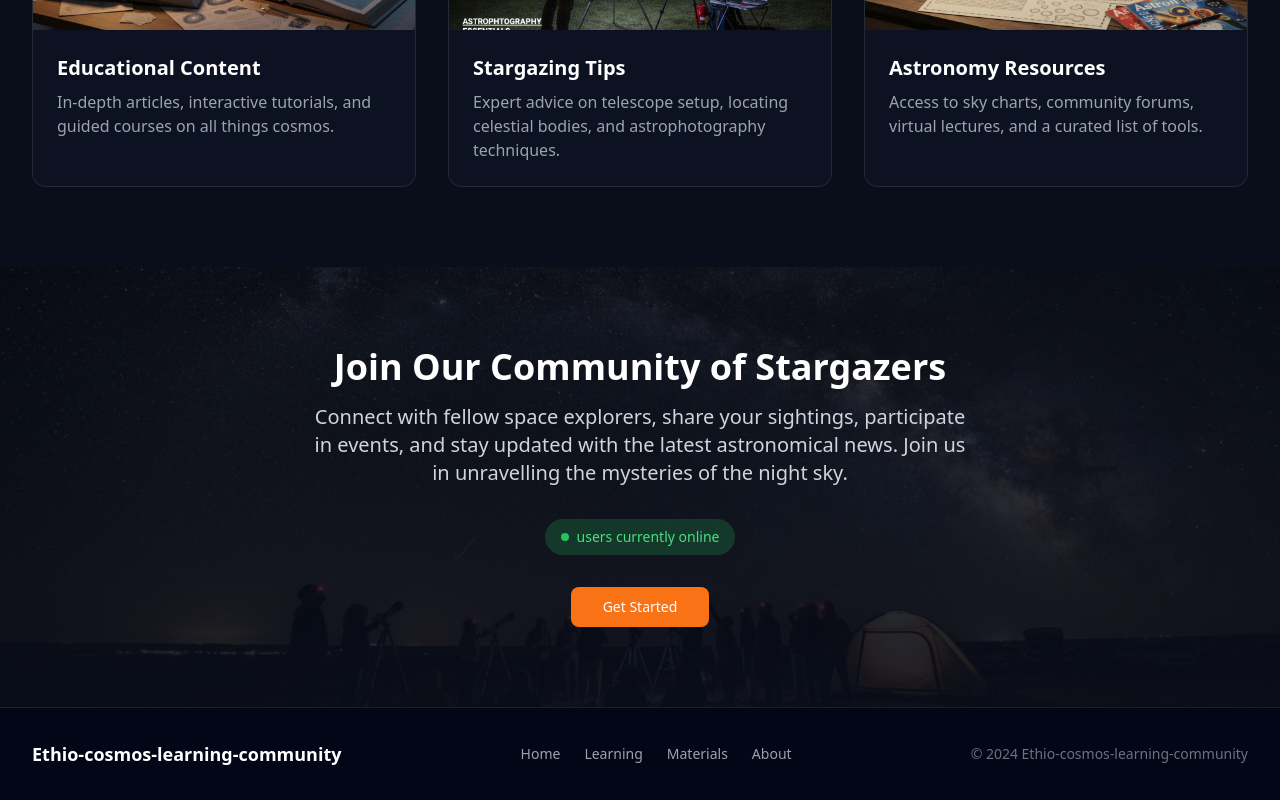
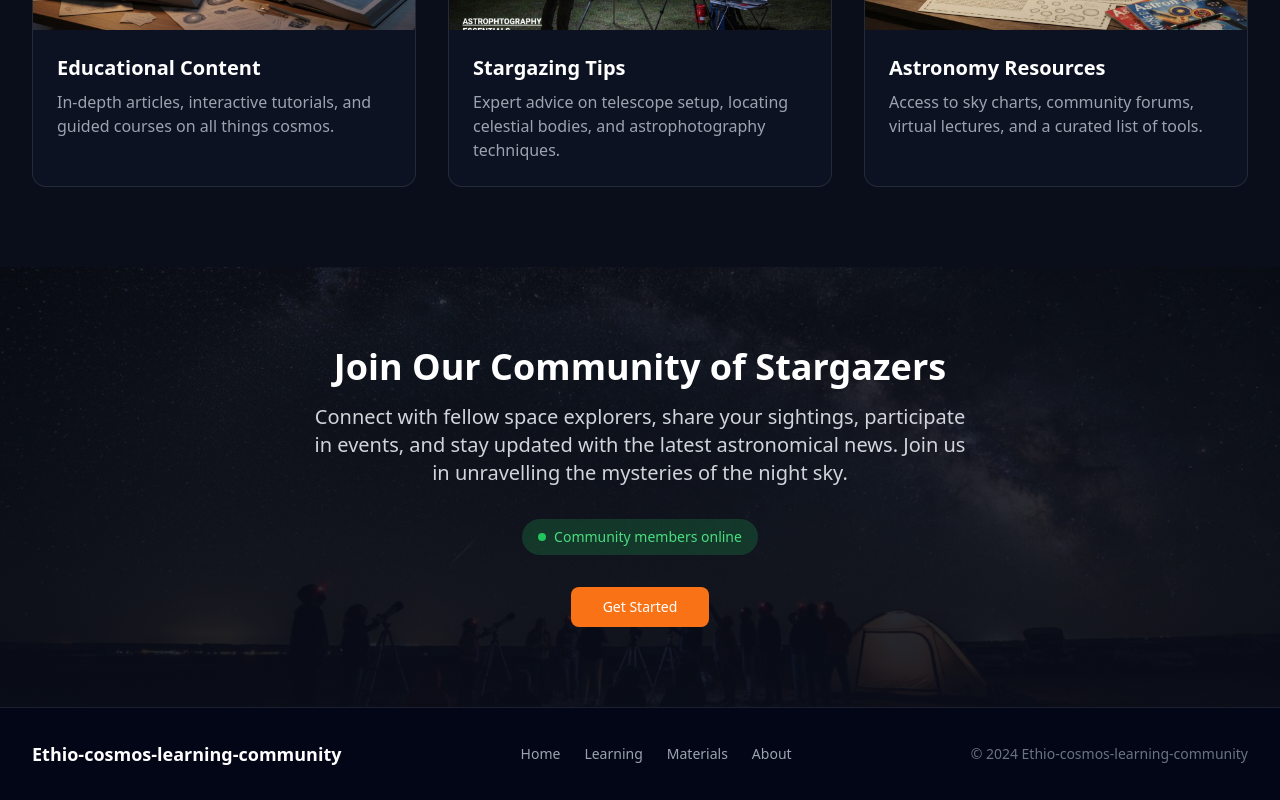
Before and after one commit to henokgirma648-pixel/Ethio-cosmos-learning-community, a React (Vite) app: page /about in a window 1280 px wide. Shown: the part 2069-2869 px from the top of the page. Built offline with nearby package versions, Linux system fonts and the light colour scheme; no server answers.

Commit message:
fix: resolve build errors by removing stale onlineUsers dependency

```diff
--- a/src/pages/AboutPage.tsx
+++ b/src/pages/AboutPage.tsx
@@ -1,11 +1,9 @@
 import { Link } from 'react-router-dom';
 import { useData } from '@/context/DataContext';
-import { useAuth } from '@/context/AuthContext';
 import { Button } from '@/components/ui/button';
 
 export default function AboutPage() {
   const { missionText, whoWeAreText1, whoWeAreText2, missionImage, whoWeAreImage1, whoWeAreImage2 } = useData();
-  const { onlineUsers } = useAuth();
 
   const offerCards = [
     {
@@ -147,10 +145,10 @@ export default function AboutPage() {
             Connect with fellow space explorers, share your sightings, participate in events, and stay updated with the latest astronomical news. Join us in unravelling the mysteries of the night sky.
           </p>
 
-          {/* Online Users Badge */}
+          {/* Online Users Badge - Simplified */}
           <div className="inline-flex items-center gap-2 px-4 py-2 bg-green-500/20 text-green-400 rounded-full text-sm font-medium mb-8">
             <span className="w-2 h-2 bg-green-500 rounded-full animate-pulse"></span>
-            {onlineUsers} users currently online
+            Community members online
           </div>
 
           <div>
--- a/src/pages/ChatPage.tsx
+++ b/src/pages/ChatPage.tsx
@@ -9,7 +9,7 @@ import type { ChatMessage } from '@/types';
 
 export default function ChatPage() {
   const navigate = useNavigate();
-  const { user, onlineUsers } = useAuth();
+  const { user } = useAuth();
   const [messages, setMessages] = useState<ChatMessage[]>([]);
   const [newMessage, setNewMessage] = useState('');
   const [uploading, setUploading] = useState(false);
@@ -147,13 +147,13 @@ export default function ChatPage() {
 
   return (
     <div className="min-h-screen pt-16 bg-[#0a0e1a] flex flex-col">
-      {/* Online Users Badge */}
+      {/* Header Area */}
       <div className="bg-slate-900 border-b border-white/10 px-4 py-3">
         <div className="max-w-4xl mx-auto flex items-center justify-between">
           <h1 className="text-xl font-bold text-white">Community Chat</h1>
           <div className="inline-flex items-center gap-2 px-3 py-1 bg-green-500/20 text-green-400 rounded-full text-sm">
             <span className="w-2 h-2 bg-green-500 rounded-full animate-pulse"></span>
-            {onlineUsers} users online
+            Live Community
           </div>
         </div>
       </div>
```
